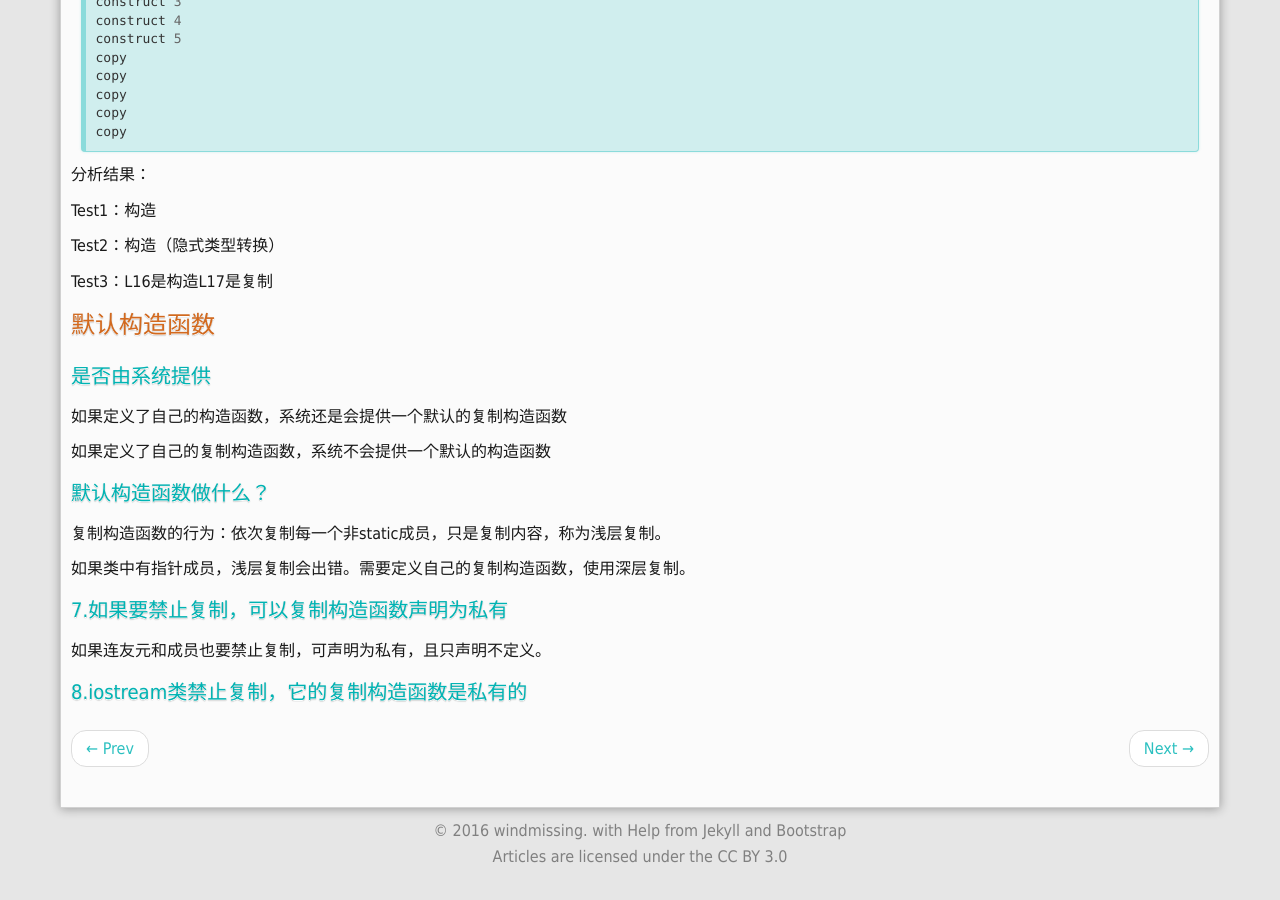
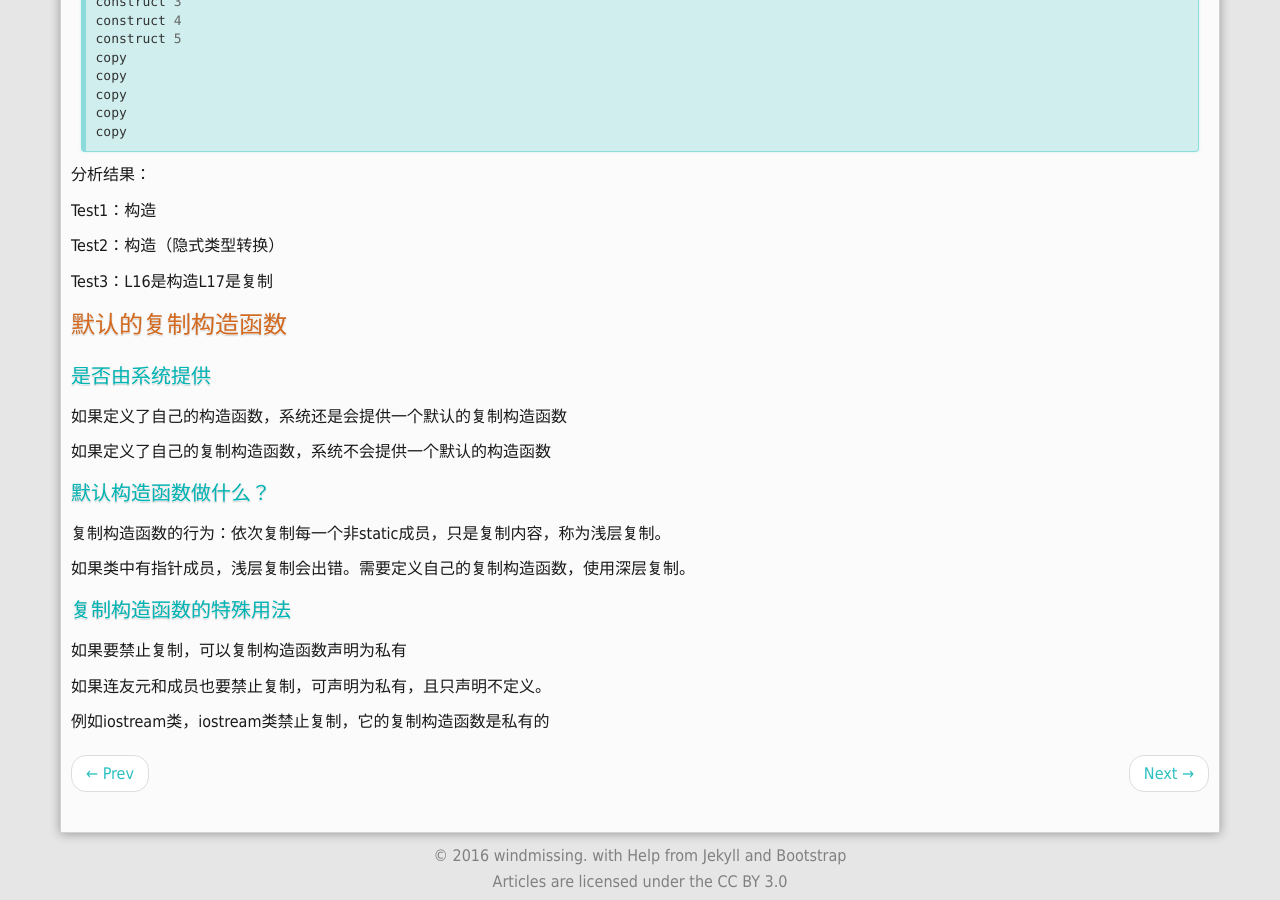
Before and after one commit to windmissing/windmissing.github.io, a Jekyll site: the page built from _posts/2012-01-12-copy-constructor-summarize.md, in a window 1280 px wide and 900 px high, scrolled down 2596 px. Built offline with Jekyll 4.4.1, drawn with Linux system fonts in a browser that asks for light colours; Markdown is read by kramdown in place of the engine named in the settings; a script that is not in the unit is left out; comment, search, counter and statistics services are not loaded; before the commit the page ends 3471 px from its top, so only the background shows below that.

Commit message:
Update 2012-01-12-copy-constructor-summarize.md

```diff
--- a/_posts/2012-01-12-copy-constructor-summarize.md
+++ b/_posts/2012-01-12-copy-constructor-summarize.md
@@ -154,7 +154,7 @@ Test2：构造（隐式类型转换）
 
 Test3：L16是构造L17是复制
 
-#### 默认构造函数
+#### 默认的复制构造函数
 
 ##### 是否由系统提供
 
@@ -168,8 +168,10 @@ Test3：L16是构造L17是复制
 
 如果类中有指针成员，浅层复制会出错。需要定义自己的复制构造函数，使用深层复制。
 
-##### 7.如果要禁止复制，可以复制构造函数声明为私有
+##### 复制构造函数的特殊用法
+
+如果要禁止复制，可以复制构造函数声明为私有
 
 如果连友元和成员也要禁止复制，可声明为私有，且只声明不定义。
 
-##### 8.iostream类禁止复制，它的复制构造函数是私有的
+例如iostream类，iostream类禁止复制，它的复制构造函数是私有的
```
